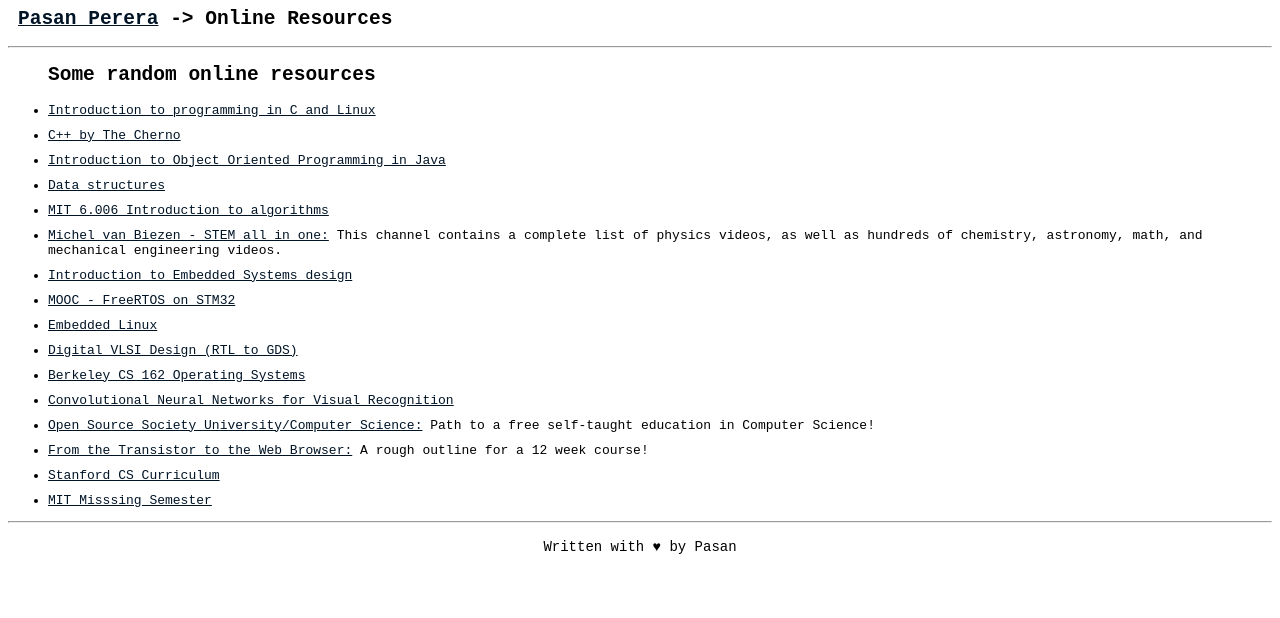
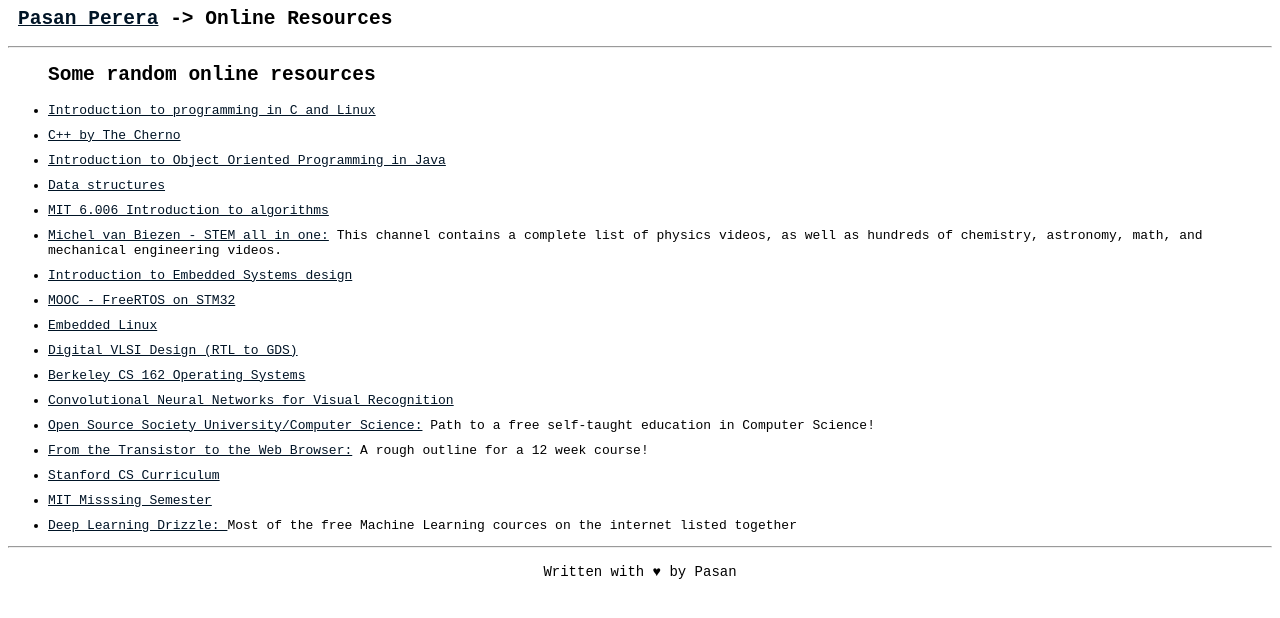
Before and after one commit to pasxn/pasxn.github.io, a plain HTML site: page resources.html in a window 1280 px wide. Drawn offline with Linux system fonts and the light colour scheme.

Commit message:
Deep learning drizzle

```diff
--- a/resources.html
+++ b/resources.html
@@ -86,6 +86,11 @@
             <a href="https://missing.csail.mit.edu/"
             target="_blank" rel="noopener noreferrer">MIT Misssing Semester</a>
         </li>
+        <li>
+            <a href="https://deep-learning-drizzle.github.io/"
+            target="_blank" rel="noopener noreferrer">Deep Learning Drizzle: </a>
+            Most of the free Machine Learning cources on the internet listed together
+        </li>
     </ul>
 
 
```
